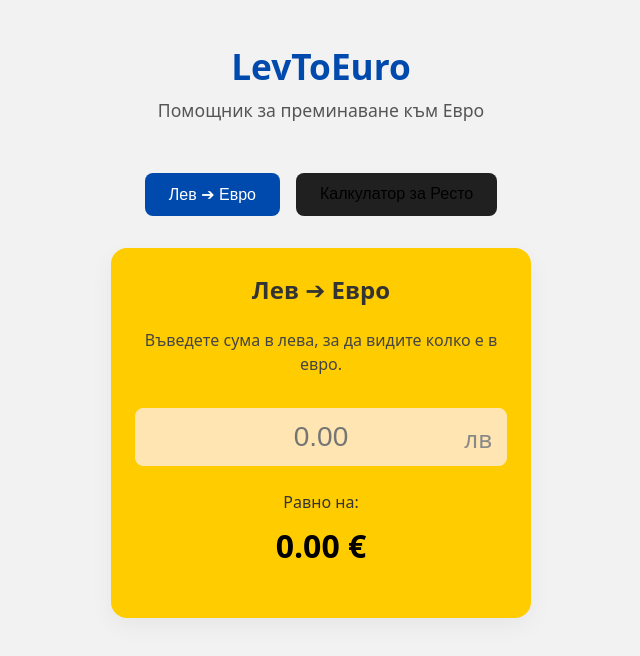
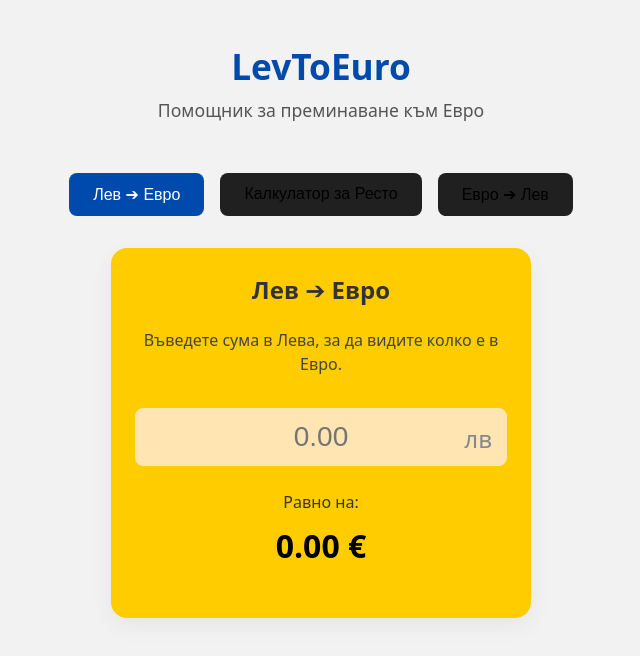
Before and after one commit to Jahnny9561/LevToEuro, a React (Vite) app: page / in a window 1280 px wide. Shown: the top 656 px of the page, without its empty margins (319-959 px from the left). Built offline with nearby package versions, Linux system fonts and the light colour scheme.

Commit message:
Added EUR to BGN and changed namings.

```diff
--- a/src/App.jsx
+++ b/src/App.jsx
@@ -1,11 +1,12 @@
 import { useState } from 'react';
 import './App.css';
-import SimpleConverter from './components/simpleConverter';
+import SimpleConverterBGNtoEUR from './components/simpleConverterBGNtoEUR';
 import ChangeCalculator from './components/ChangeCalculator';
 import InstallButton from './components/installButton';
+import SimpleConverterEURtoBGN from './components/simpleConverterEURtoBGN';
 
 function App() {
-  const [mode, setMode] = useState('converter');
+  const [mode, setMode] = useState('converterBGNtoEUR');
 
   return (
     <div className="App">
@@ -16,8 +17,8 @@ function App() {
 
       <nav className="App-nav">
         <button
-          className={mode === 'converter' ? 'active' : ''}
-          onClick={() => setMode('converter')}
+          className={mode === 'converterBGNtoEUR' ? 'active' : ''}
+          onClick={() => setMode('converterBGNtoEUR')}
         >
           Лев ➔ Евро
         </button>
@@ -27,12 +28,19 @@ function App() {
         >
           Калкулатор за Ресто
         </button>
+        <button
+          className={mode === 'converterEURtoBGN' ? 'active' : ''}
+          onClick={() => setMode('converterEURtoBGN')}
+        >
+          Евро ➔ Лев
+        </button>
       </nav>
 
       <main>
         {/* Conditional rendering: Show only the active component */}
-        {mode === 'converter' && <SimpleConverter />}
+        {mode === 'converterBGNtoEUR' && <SimpleConverterBGNtoEUR />}
         {mode === 'change' && <ChangeCalculator />}
+        {mode === 'converterEURtoBGN' && <SimpleConverterEURtoBGN />}
       </main>
       <InstallButton />
     </div>
--- a/src/components/ChangeCalculator.jsx
+++ b/src/components/ChangeCalculator.jsx
@@ -98,8 +98,8 @@ function ChangeCalculator() {
 
   return (
     <div className="calculator-card">
-      <h2>Калкулатор за Ресто (в Евро)</h2>
-      <p>Цена в Евро, плащане в Лева, ресто в Евро.</p>
+      <h2>Калкулатор за Ресто</h2>
+      <p>Цена в Евро, плащане в Лева, ресто в Евро и Лева.</p>
 
       <div className="input-wrapper">
         <label htmlFor="total-eur">Цена в Евро (EUR)</label>
--- /dev/null
+++ b/src/components/simpleConverterBGNtoEUR.jsx
@@ -0,0 +1,81 @@
+import React, { useState } from 'react';
+import { BGN_TO_EUR_RATE } from './rates';
+import './components.css';
+
+function SimpleConverterBGNtoEUR() {
+  const [value, setValue] = useState('');
+
+  const handleChange = (e) => {
+    let input = e.target.value;
+
+    if (input === '') {
+      setValue('');
+      return;
+    }
+
+    input = input.replace(',', '.');
+
+    if (/^0\d/.test(input) && !input.includes('.')) {
+      // This logic correctly handles 05 -> 0.5 AND 005 -> 0.05
+      input = '0.' + input.substring(1);
+    }
+
+    // Prevent non-numeric characters (except one dot)
+    if (!/^\d*\.?\d*$/.test(input)) {
+      return;
+    }
+
+    // Prevent more than 2 decimal places
+    if (input.includes('.') && input.split('.')[1].length > 2) {
+      return;
+    }
+
+    // Set a maximum value
+    if (parseFloat(input) > 100000000) {
+      return;
+    }
+
+    // All checks passed, update the state
+    setValue(input);
+  };
+
+  const euroValue =
+    value && !isNaN(parseFloat(value))
+      ? (parseFloat(value) / BGN_TO_EUR_RATE).toFixed(2)
+      : '';
+
+  return (
+    <div className="calculator-card">
+      <h2>Лев ➔ Евро</h2>
+      <p>Въведете сума в Лева, за да видите колко е в Евро.</p>
+
+      <div className="input-wrapper">
+        <input
+          className="input"
+          type="text"
+          inputMode="decimal"
+          value={value}
+          onChange={handleChange}
+          placeholder="0.00"
+          maxLength={12}
+        />
+        <span className="currency-suffix">лв</span>
+      </div>
+
+      <div className="result-group">
+        <h3>Равно на:</h3>
+        <p className="result-value">
+          {euroValue ? euroValue : '0.00'} €
+        </p>
+      </div>
+
+      {value && (
+        <footer>
+          <h3>Официален курс: 1 EUR = 1.95583 BGN</h3>
+        </footer>
+      )}
+    </div>
+  );
+}
+
+export default SimpleConverterBGNtoEUR;
--- a/src/components/simpleConverter.jsx
+++ b/src/components/simpleConverterEURtoBGN.jsx
@@ -1,8 +1,8 @@
 import React, { useState } from 'react';
-import { BGN_TO_EUR_RATE } from '../components/rates';
+import { BGN_TO_EUR_RATE } from './rates';
 import './components.css';
 
-function SimpleConverter() {
+function SimpleConverterEURtoBGN() {
   const [value, setValue] = useState('');
 
   const handleChange = (e) => {
@@ -41,13 +41,13 @@ function SimpleConverter() {
 
   const euroValue =
     value && !isNaN(parseFloat(value))
-      ? (parseFloat(value) / BGN_TO_EUR_RATE).toFixed(2)
+      ? (parseFloat(value) * BGN_TO_EUR_RATE).toFixed(2)
       : '';
 
   return (
     <div className="calculator-card">
-      <h2>Лев ➔ Евро</h2>
-      <p>Въведете сума в лева, за да видите колко е в евро.</p>
+      <h2>Евро ➔ Лев</h2>
+      <p>Въведете сума в Евро, за да видите колко е в Лева.</p>
 
       <div className="input-wrapper">
         <input
@@ -59,13 +59,13 @@ function SimpleConverter() {
           placeholder="0.00"
           maxLength={12}
         />
-        <span className="currency-suffix">лв</span>
+        <span className="currency-suffix">€</span>
       </div>
 
       <div className="result-group">
         <h3>Равно на:</h3>
         <p className="result-value">
-          {euroValue ? euroValue : '0.00'} €
+          {euroValue ? euroValue : '0.00'} лв
         </p>
       </div>
 
@@ -78,4 +78,4 @@ function SimpleConverter() {
   );
 }
 
-export default SimpleConverter;
+export default SimpleConverterEURtoBGN;
```
